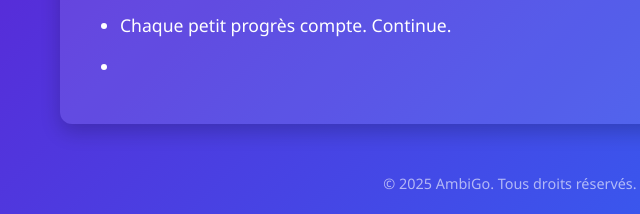
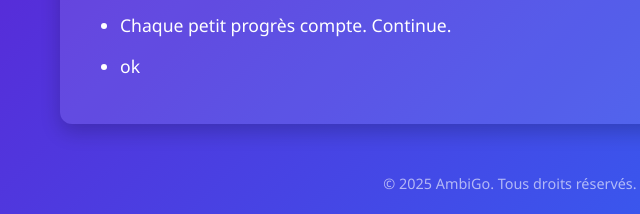
Before and after one commit to ken-legend/AmbiGo, a plain HTML site: page index.html in a window 1280 px wide. Shown: the part 453-667 px from the top of the page, 130-770 px from the left. Drawn offline with Linux system fonts and the light colour scheme.

Commit message:
Description des modifications

```diff
--- a/index.html
+++ b/index.html
@@ -28,7 +28,7 @@
       <li>Entoure-toi de personnes positives.</li>
       <li>Sois constant, même quand c’est difficile.</li>
       <li>Chaque petit progrès compte. Continue.</li>
-      <li></li>
+      <li>ok</li>
     </ul>
   </section>
 
```
